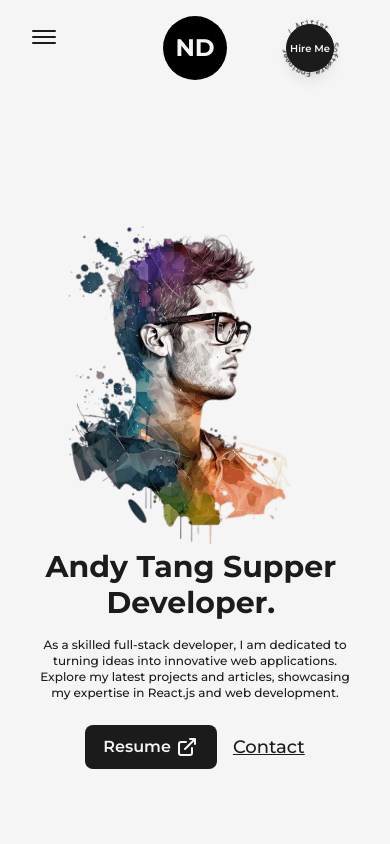
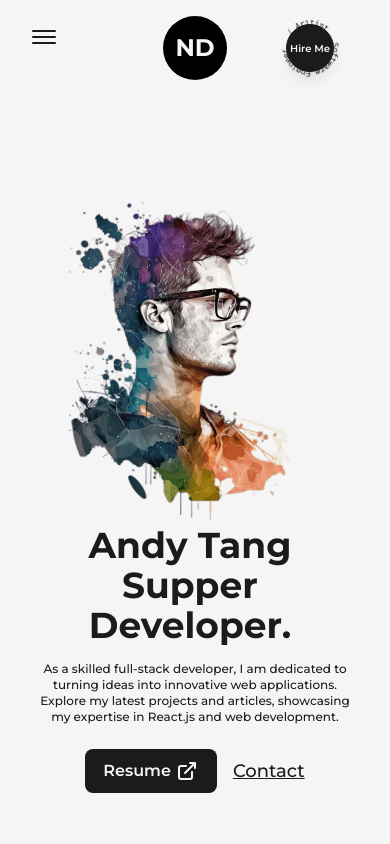
Before and after one commit to tangthienan1/sofiastudio, a Next.js app: page / in a window 390 px wide. Shown: the top 844 px of the page. Built offline with nearby package versions, Linux system fonts and the light colour scheme.

Commit message:
update AnimatedText

```diff
--- a/src/components/AnimatedText/AnimatedText.tsx
+++ b/src/components/AnimatedText/AnimatedText.tsx
@@ -16,7 +16,9 @@ const AnimatedText: FC<AnimatedTextType> = ({ text, className }) => {
             }
         >
             <motion.h1
-                className={`inline-block w-full text-dark font-bold capitalize text-8xl dark:text-light ${className}`}
+                className={`inline-block w-full text-dark font-bold capitalize text-8xl dark:text-light
+                lg:!text-7xl sm:!text-6xl xs:!text-4xl
+                ${className}`}
                 variants={quote}
                 initial="initial"
                 animate="animate"
--- a/src/pages/about.tsx
+++ b/src/pages/about.tsx
@@ -26,7 +26,7 @@ const About = () => {
                 <Layout>
                     <AnimatedText
                         text={aboutTitle}
-                        className="mb-16 lg:!text-7xl sm:!text-6xl xs:!text-4xl sm:mb-8"
+                        className="mb-16 sm:mb-8"
                     />
                     <div className="grid w-full grid-cols-8 gap-16 sm:gap-8">
                         <div className="col-span-3 flex flex-col items-start justify-start xl:col-span-4 md:order-2 md:col-span-8">
--- a/src/pages/index.tsx
+++ b/src/pages/index.tsx
@@ -32,7 +32,7 @@ const Home: FC = () => {
                         <div className="w-1/2 flex flex-col items-center self-center lg:w-full lg:text-center">
                             <AnimatedText
                                 text={landingPageTitle}
-                                className="!text-6xl !text-left xl:!text-5xl lg:!text-center lg:!text-6xl md:!text-5xl sm:!text-3xl"
+                                className="!text-6xl !text-left xl:!text-5xl lg:!text-center "
                             />
                             <p className="my-4 text-base font-medium md:text-sm sm:text-xs">{landingPageDescription}</p>
                             <div className="flex items-center self-start mt-2 lg:self-center">
--- a/src/pages/projects.tsx
+++ b/src/pages/projects.tsx
@@ -10,10 +10,7 @@ const Projects = () => {
             <CustomHead title="project" content="any" />
             <main className="w-full mb-16 flex flex-col items-center justify-center dark:text-light">
                 <Layout className="pt-16">
-                    <AnimatedText
-                        text={projectPageTitle}
-                        className="mb-16 lg:!text-7xl sm:mb-8 sm:!text-6xl xs:!text-4xl"
-                    />
+                    <AnimatedText text={projectPageTitle} className="mb-16 sm:mb-8" />
 
                     <div className="grid grid-cols-12 gap-24 gap-y-32 xl:gap-x-16 lg:gap-x-8 md:gap-y-24 sm:gap-x-0">
                         {projects.map((project, index) => {
```
